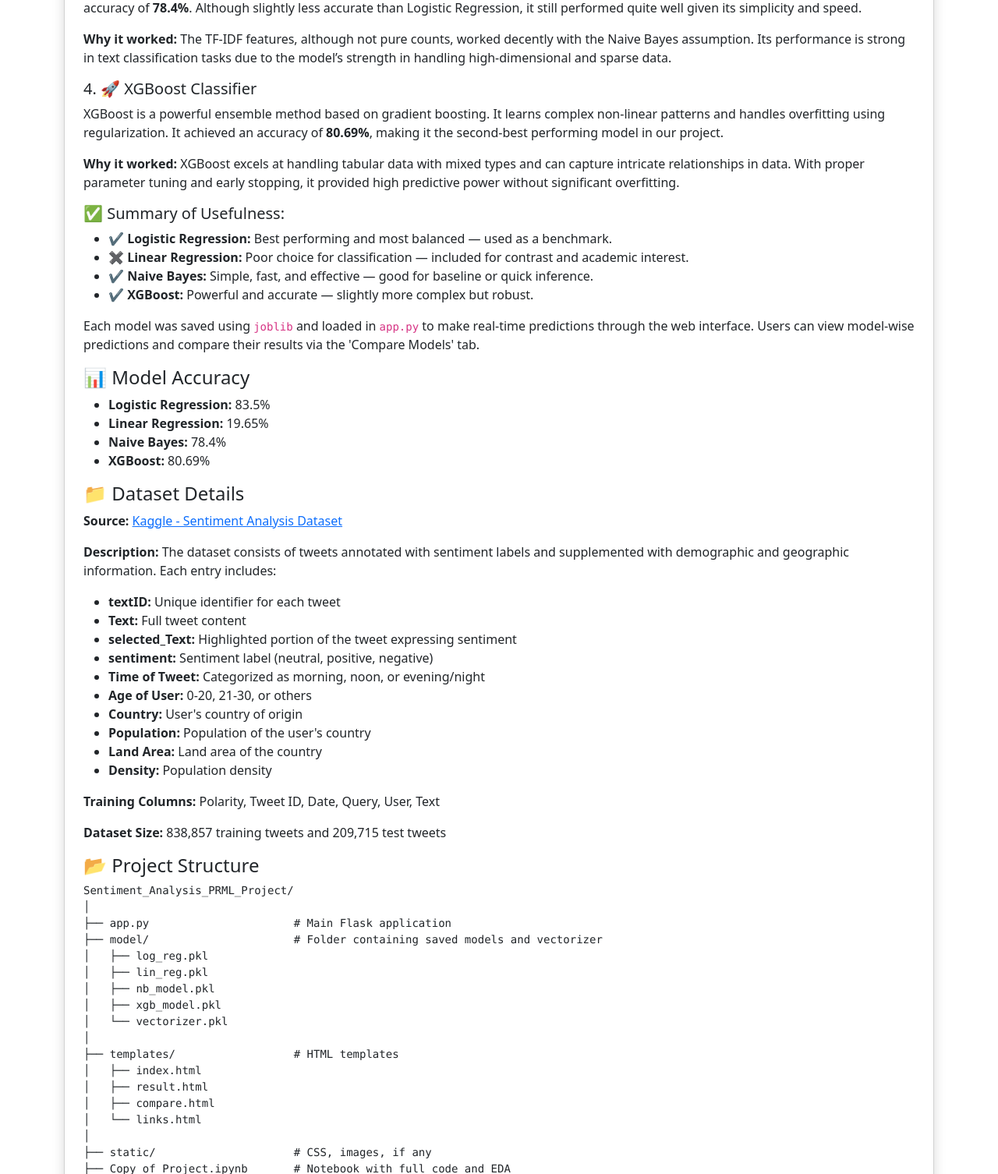
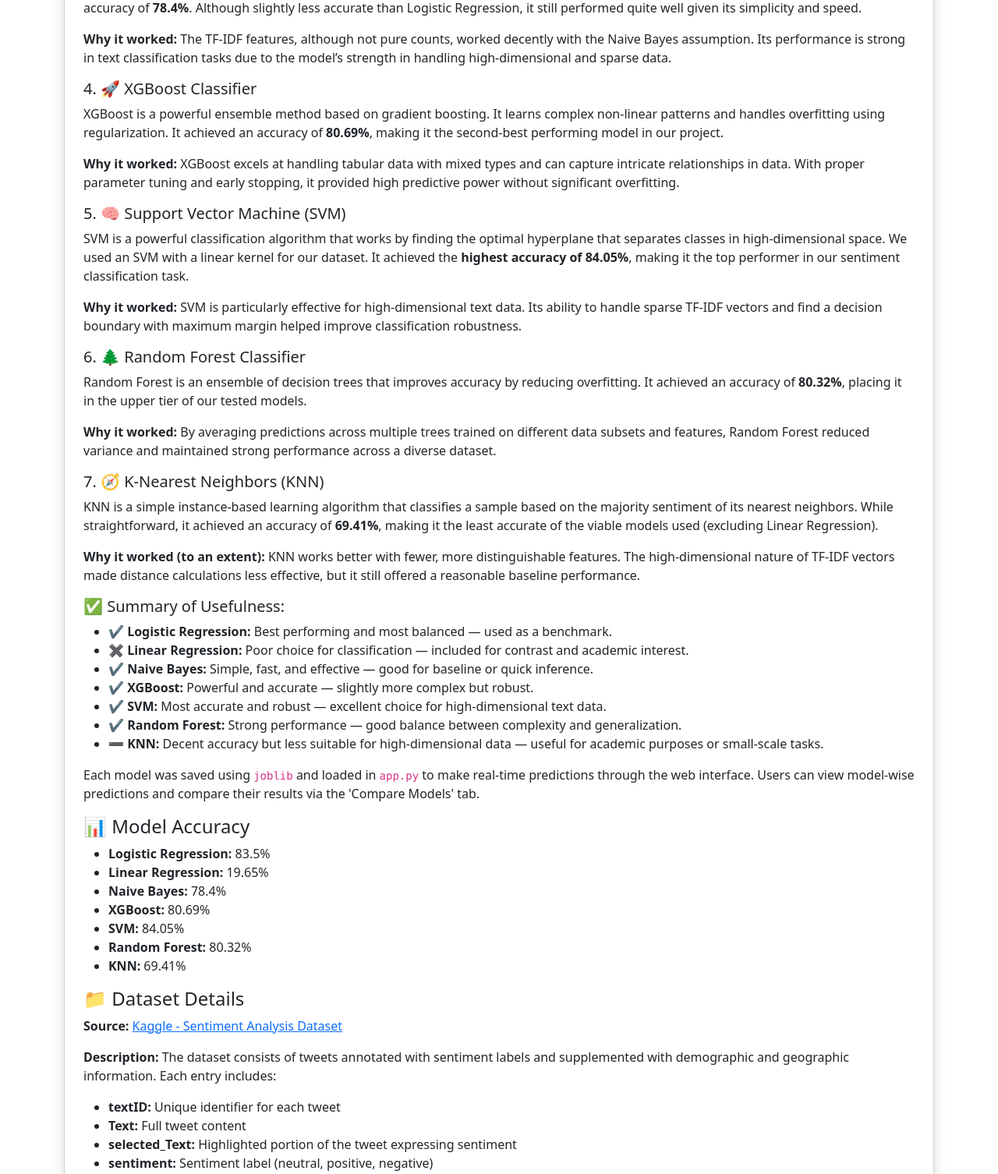
Before and after one commit to ParthKhiriya/Sentiment_Analysis_PRML_Project, a Flask app: page /links in a window 1280 px wide. Shown: the part 1243-2749 px from the top of the page at 78% size. Run offline with Flask 3, Linux system fonts and the light colour scheme; parts of the project's set-up code (start-up, migrations or seed data) failed here and were passed over.

Commit message:
project page updated based on the new models added

```diff
--- a/templates/links.html
+++ b/templates/links.html
@@ -56,12 +56,30 @@
 
 <p><strong>Why it worked:</strong> XGBoost excels at handling tabular data with mixed types and can capture intricate relationships in data. With proper parameter tuning and early stopping, it provided high predictive power without significant overfitting.</p>
 
+<h5>5. 🧠 Support Vector Machine (SVM)</h5>
+<p>SVM is a powerful classification algorithm that works by finding the optimal hyperplane that separates classes in high-dimensional space. We used an SVM with a linear kernel for our dataset. It achieved the <strong>highest accuracy of 84.05%</strong>, making it the top performer in our sentiment classification task.</p>
+
+<p><strong>Why it worked:</strong> SVM is particularly effective for high-dimensional text data. Its ability to handle sparse TF-IDF vectors and find a decision boundary with maximum margin helped improve classification robustness.</p>
+
+<h5>6. 🌲 Random Forest Classifier</h5>
+<p>Random Forest is an ensemble of decision trees that improves accuracy by reducing overfitting. It achieved an accuracy of <strong>80.32%</strong>, placing it in the upper tier of our tested models.</p>
+
+<p><strong>Why it worked:</strong> By averaging predictions across multiple trees trained on different data subsets and features, Random Forest reduced variance and maintained strong performance across a diverse dataset.</p>
+
+<h5>7. 🧭 K-Nearest Neighbors (KNN)</h5>
+<p>KNN is a simple instance-based learning algorithm that classifies a sample based on the majority sentiment of its nearest neighbors. While straightforward, it achieved an accuracy of <strong>69.41%</strong>, making it the least accurate of the viable models used (excluding Linear Regression).</p>
+
+<p><strong>Why it worked (to an extent):</strong> KNN works better with fewer, more distinguishable features. The high-dimensional nature of TF-IDF vectors made distance calculations less effective, but it still offered a reasonable baseline performance.</p>
+
 <h5>✅ Summary of Usefulness:</h5>
 <ul>
   <li><strong>✔ Logistic Regression:</strong> Best performing and most balanced — used as a benchmark.</li>
   <li><strong>✖ Linear Regression:</strong> Poor choice for classification — included for contrast and academic interest.</li>
   <li><strong>✔ Naive Bayes:</strong> Simple, fast, and effective — good for baseline or quick inference.</li>
   <li><strong>✔ XGBoost:</strong> Powerful and accurate — slightly more complex but robust.</li>
+  <li><strong>✔ SVM:</strong> Most accurate and robust — excellent choice for high-dimensional text data.</li>
+  <li><strong>✔ Random Forest:</strong> Strong performance — good balance between complexity and generalization.</li>
+  <li><strong>➖ KNN:</strong> Decent accuracy but less suitable for high-dimensional data — useful for academic purposes or small-scale tasks.</li>
 </ul>
 
 <p>Each model was saved using <code>joblib</code> and loaded in <code>app.py</code> to make real-time predictions through the web interface. Users can view model-wise predictions and compare their results via the 'Compare Models' tab.</p>
@@ -73,6 +91,9 @@
         <li><strong>Linear Regression:</strong> 19.65%</li>
         <li><strong>Naive Bayes:</strong> 78.4%</li>
         <li><strong>XGBoost:</strong> 80.69%</li>
+        <li><strong>SVM:</strong> 84.05%</li>
+        <li><strong>Random Forest:</strong> 80.32%</li>
+        <li><strong>KNN:</strong> 69.41%</li>
       </ul>
 
       <h4>📁 Dataset Details</h4>
```
